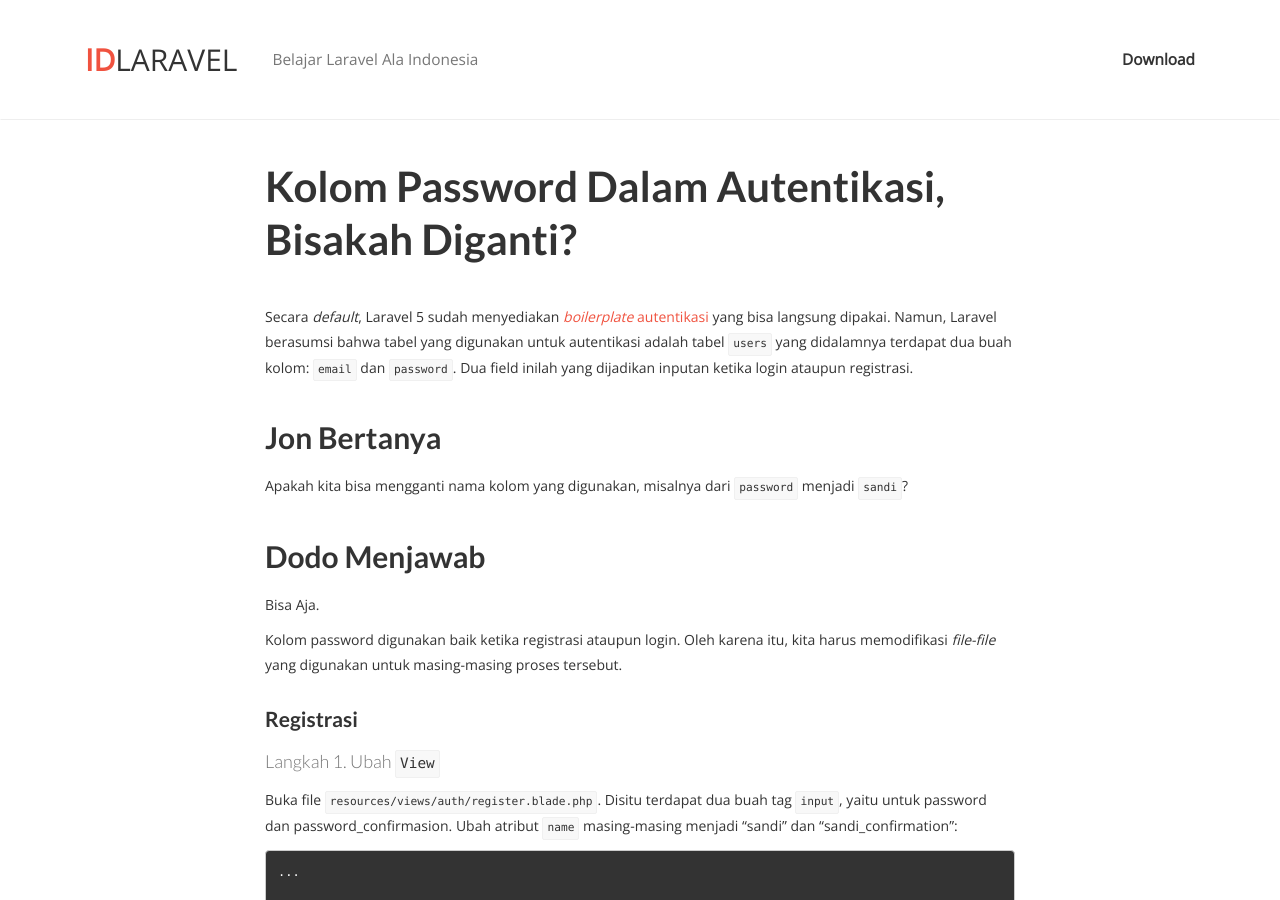
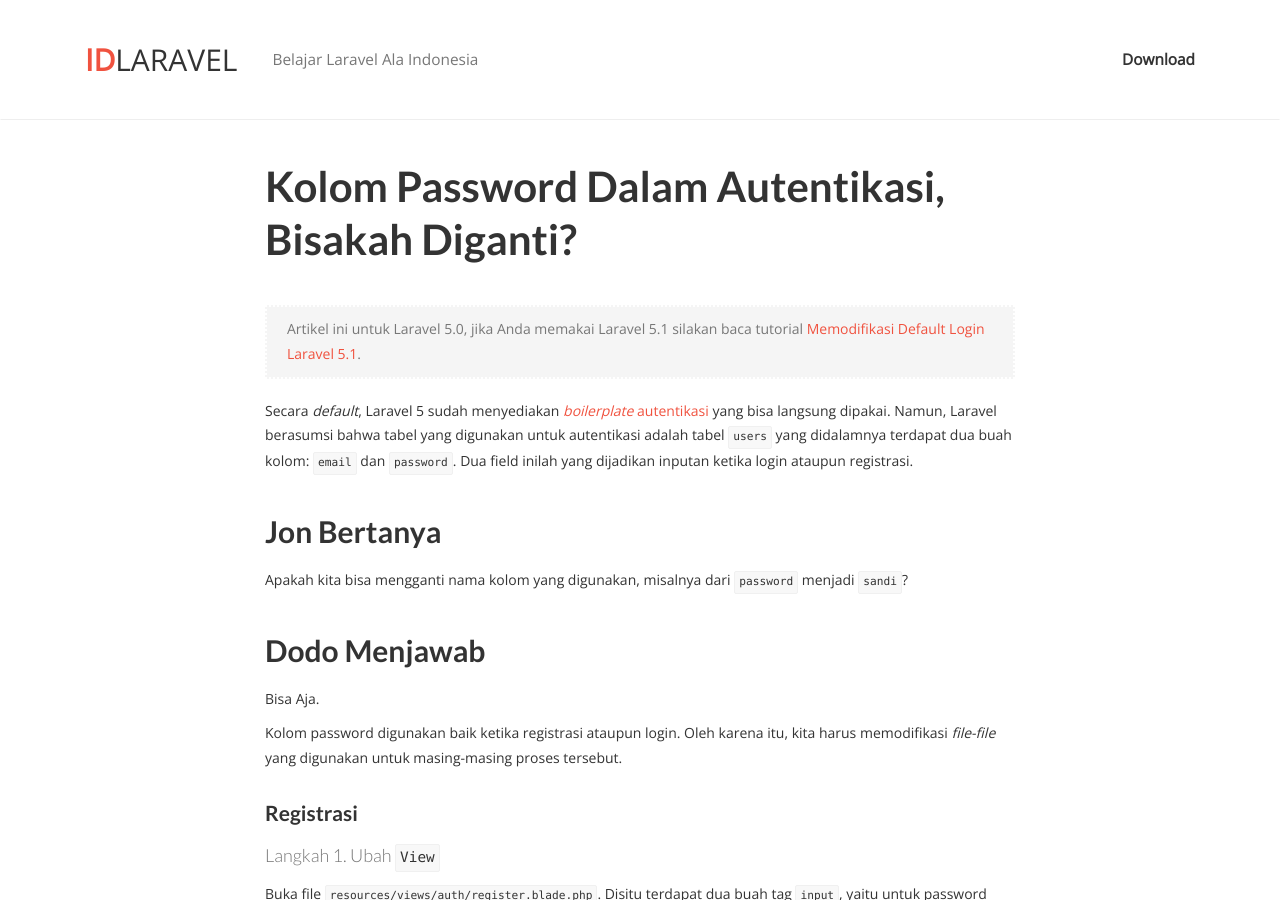
Before and after one commit to id-laravel/id-laravel.github.io, a Jekyll site: the page built from _posts/2015-04-05-custom-field-autentikasi-default.md, in a window 1280 px wide and 900 px high. Built offline with Jekyll 4.4.1, drawn with Linux system fonts in a browser that asks for light colours; nearby versions of some CDN libraries; comment, search, counter and statistics services are not loaded.

Commit message:
add cross link

```diff
--- a/_posts/2015-04-05-custom-field-autentikasi-default.md
+++ b/_posts/2015-04-05-custom-field-autentikasi-default.md
@@ -4,6 +4,7 @@ title: Kolom Password Dalam Autentikasi, Bisakah Diganti?
 tags: [autentikasi]
 ---
 
+> Artikel ini untuk Laravel 5.0, jika Anda memakai Laravel 5.1 silakan baca tutorial [Memodifikasi Default Login Laravel 5.1](http://id-laravel.com/post/memodifikasi-default-login-laravel-5-1/).
 
 Secara *default*, Laravel 5 sudah menyediakan [*boilerplate* autentikasi](/post/autentikasi-default-laravel-5/) yang bisa langsung dipakai. Namun, Laravel berasumsi bahwa tabel yang digunakan untuk autentikasi adalah tabel `users` yang didalamnya terdapat dua buah kolom: `email` dan `password`. Dua field inilah yang dijadikan inputan ketika login ataupun registrasi.
 
```
